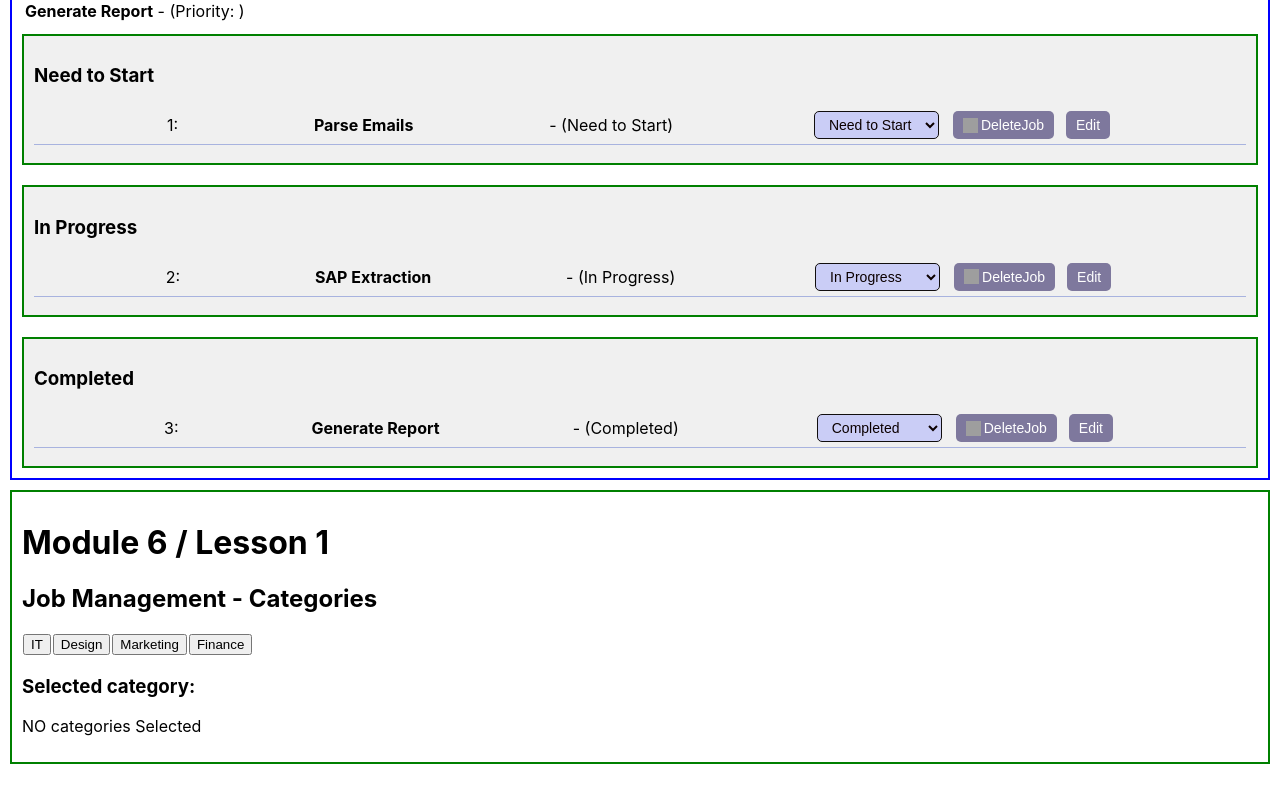
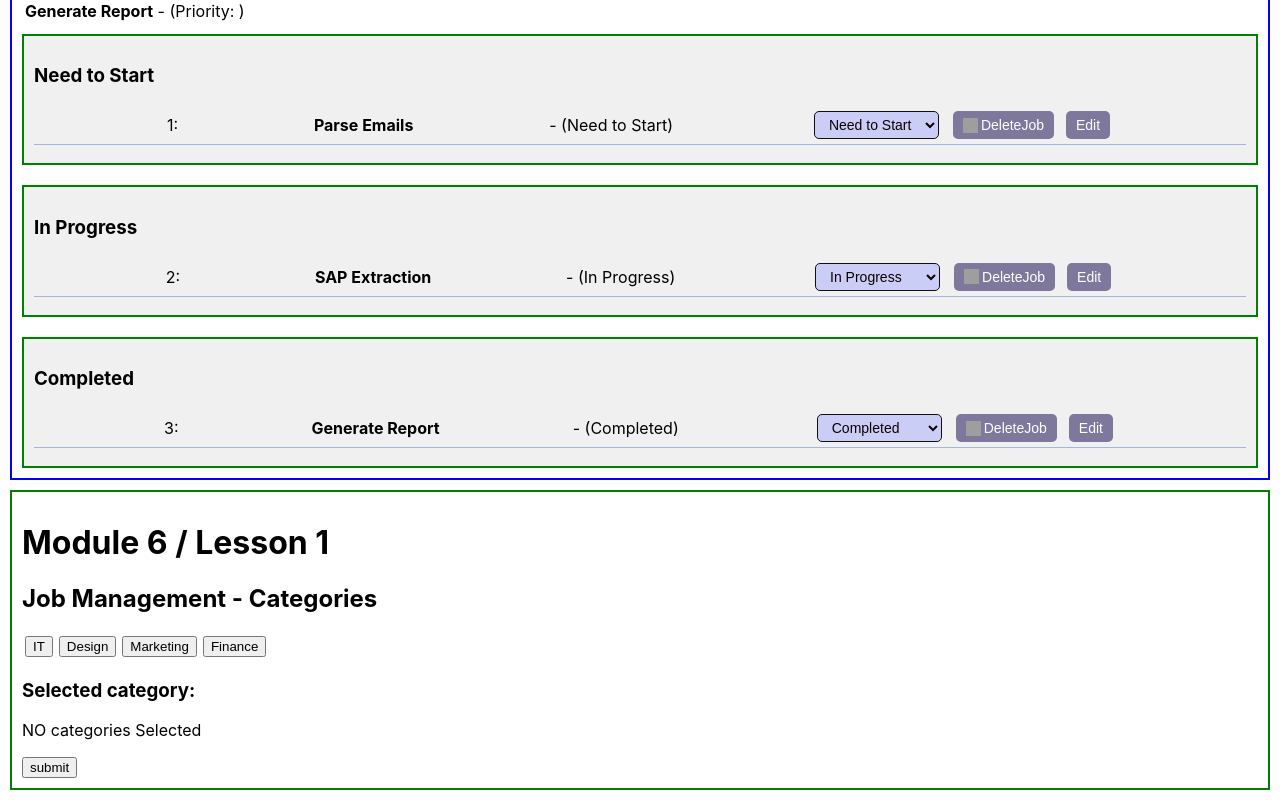
Before and after one commit to youweb3/Module-3-React-Skill, a React (Create React App) app in the folder my-app/: page / in a window 1280 px wide. Shown: the part 4390-5190 px from the top of the page. Before the commit the page ends 5164 px from the top, so only its background shows below. Built offline with nearby package versions, Linux system fonts and the light colour scheme; grey boxes are pictures that could not be loaded.

Commit message:
Update JobManagementCategory.js
Modified the handleSubmit function to include the selected categories when logging job details.
Implemented form validation:
Ensure that at least one category is selected before allowing form submission.

```diff
--- a/my-app/src/ComponentModule6/Lesson1/JobManagementCategory.js
+++ b/my-app/src/ComponentModule6/Lesson1/JobManagementCategory.js
@@ -9,8 +9,9 @@ const JobManagementCategory = () => {
     salary: "",
   });
 
+  const [error, setError] = useState('');
+
   const availableCategories = ["IT", "Design", "Marketing", "Finance"]; //
-
   const handleCategoryToggle = (category) => {
     const isSelected = jobDetails.categories.includes(category); //check if category available or not, true or false
     if (isSelected) {
@@ -24,6 +25,17 @@ const JobManagementCategory = () => {
     }
   };
 
+  const handleSubmit = (e) =>{
+    e.preventDefault();
+
+    if (jobDetails.categories.length === 0) {
+      setError('Please select at least on category before sybmitting')
+      return;//
+    }
+    setError('');
+    console.log('Submitted Job Details:', jobDetails)
+  }
+
   return (
     <div style={{ border: "solid 2px green", margin: "10px", padding: "10px" }}>
       <h1>Module 6 / Lesson 1</h1>
@@ -33,7 +45,7 @@ const JobManagementCategory = () => {
         const isSelected = jobDetails.categories.includes(cat);
         const buttonStyle = isSelected
           ? { backgroundColor: "green", color: "white", margin: "3px" }
-          : { color: "black", margin: "1px" };
+          : { color: "black", margin: "3px" };
 
         return (
           <button
@@ -59,6 +71,11 @@ const JobManagementCategory = () => {
           <p>NO categories Selected</p>
         )}
       </div>
+
+          <form onSubmit={handleSubmit}>
+        <button type="submit">submit</button>
+        {error && <p>{error}</p>}
+      </form>
     </div>
   );
 };
```
